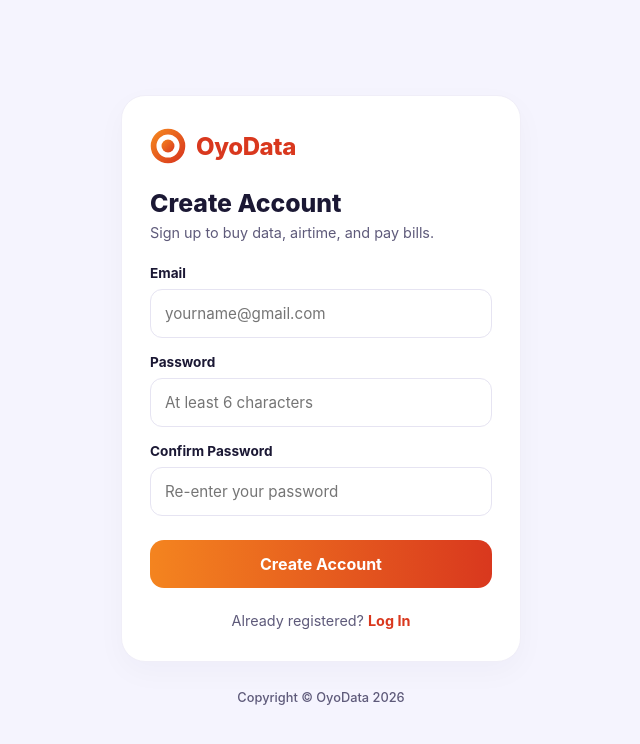
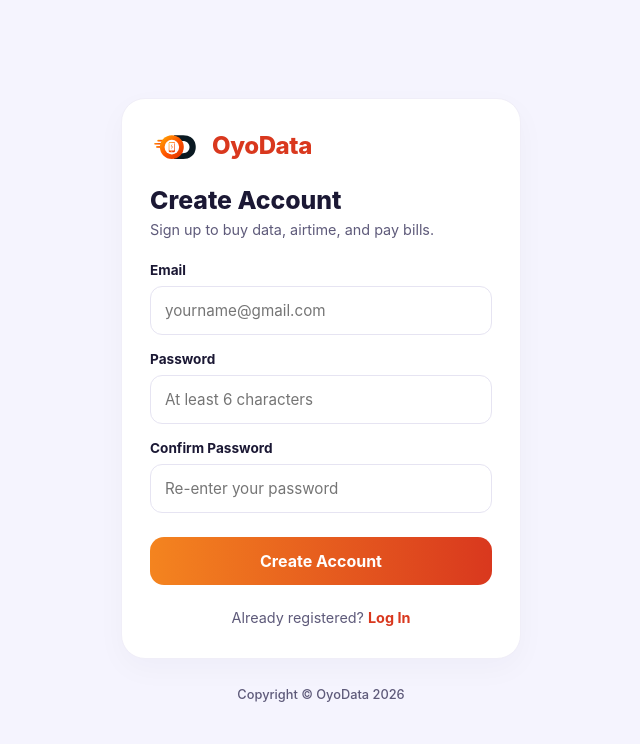
Before and after one commit to ugbolagade-ship-it/Datahub, a website: page signup.html in a window 1280 px wide. Shown: the whole page, without its empty margins (319-959 px from the left). Drawn offline with Linux system fonts and the light colour scheme.

Commit message:
Update signup.html

```diff
--- a/signup.html
+++ b/signup.html
@@ -26,7 +26,7 @@
 
     /* Clickable Brand Link to index.html */
     .brand-link { text-decoration: none; display: inline-flex; align-items: center; gap: 10px; margin-bottom: 24px; cursor: pointer; }
-    .brand-logo { width: 36px; height: 36px; display: block; }
+    .brand-logo { width: 52px; height: auto; display: block; }
     .brand-name { font-size: 1.5rem; font-weight: 800; color: var(--brand-red); letter-spacing: -0.4px; }
 
     h2 { font-size: 1.55rem; font-weight: 800; color: var(--text-dark); margin-bottom: 6px; }
@@ -52,17 +52,26 @@
 <body>
 
   <div class="auth-card">
-    <!-- Clickable Header Navigating to index.html -->
     <a href="index.html" class="brand-link" title="Go to Home Page">
-      <svg class="brand-logo" viewBox="0 0 100 100" fill="none" xmlns="http://www.w3.org/2000/svg">
+      <svg viewBox="0 0 500 280" fill="none" xmlns="http://www.w3.org/2000/svg" class="brand-logo">
         <defs>
-          <linearGradient id="oyoSignupGrad" x1="0%" y1="0%" x2="100%" y2="100%">
-            <stop offset="0%" stop-color="#f4841f" />
-            <stop offset="100%" stop-color="#d9381e" />
+          <linearGradient id="oyoGradSignup" x1="0%" y1="0%" x2="100%" y2="100%">
+            <stop offset="0%" stop-color="#FFB000"/>
+            <stop offset="50%" stop-color="#FF5500"/>
+            <stop offset="100%" stop-color="#E03000"/>
           </linearGradient>
         </defs>
-        <circle cx="50" cy="50" r="40" stroke="url(#oyoSignupGrad)" stroke-width="16" />
-        <circle cx="50" cy="50" r="18" fill="url(#oyoSignupGrad)" />
+        <rect x="70" y="85" width="70" height="16" rx="8" fill="url(#oyoGradSignup)"/>
+        <rect x="40" y="115" width="80" height="16" rx="8" fill="url(#oyoGradSignup)"/>
+        <rect x="58" y="145" width="70" height="16" rx="8" fill="url(#oyoGradSignup)"/>
+        <path d="M 230 40 L 320 40 C 390 40 440 85 440 155 C 440 225 390 270 320 270 L 230 270 Z" fill="#0A1922"/>
+        <path d="M 285 95 L 315 95 C 355 95 380 120 380 155 C 380 190 355 215 315 215 L 285 215 Z" fill="#FFFFFF"/>
+        <circle cx="210" cy="155" r="115" fill="url(#oyoGradSignup)"/>
+        <circle cx="210" cy="155" r="70" fill="#FFFFFF"/>
+        <rect x="180" y="105" width="60" height="100" rx="12" fill="url(#oyoGradSignup)"/>
+        <rect x="186" y="113" width="48" height="74" rx="4" fill="#FFFFFF"/>
+        <circle cx="210" cy="196" r="4" fill="#FFFFFF"/>
+        <path d="M 214 122 L 200 150 H 211 L 206 178 L 220 150 H 209 Z" fill="url(#oyoGradSignup)"/>
       </svg>
       <span class="brand-name">OyoData</span>
     </a>
@@ -126,7 +135,6 @@
 
       status.className = 'status-alert';
 
-      // Validate matching passwords before contacting Firebase
       if (password !== confirmPassword) {
         status.className = 'status-alert error';
         status.textContent = 'Passwords do not match. Please check and try again.';
```
